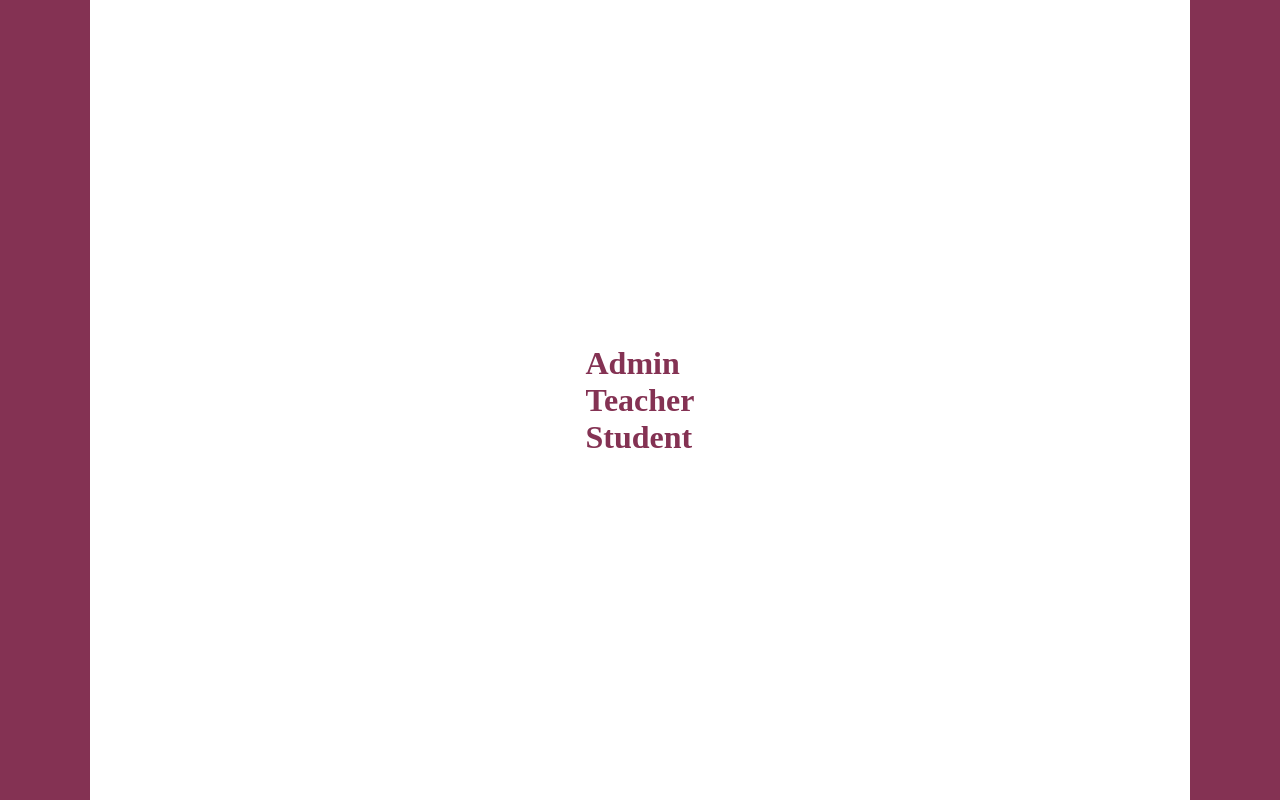
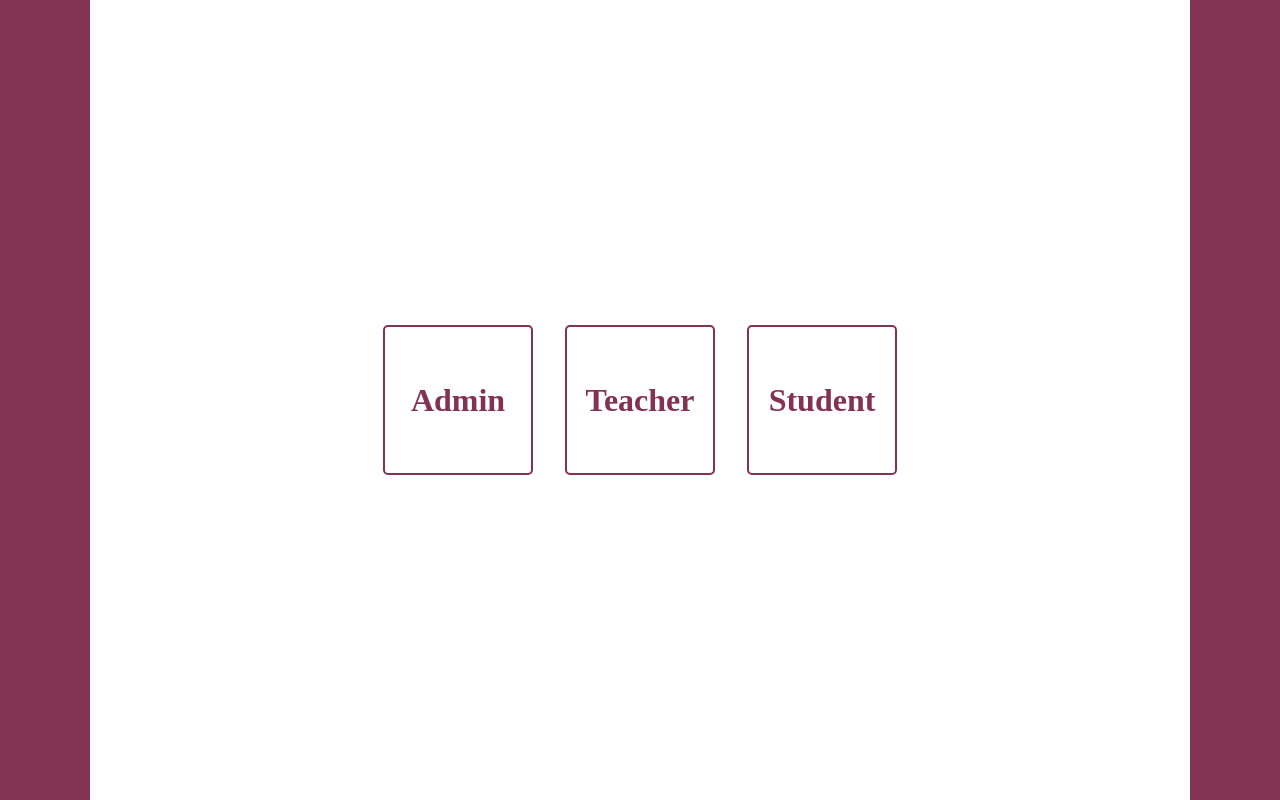
Before and after one commit to arefin-aareef/portal, a plain HTML site: page index.html in a window 1280 px wide. Drawn offline with Linux system fonts and the light colour scheme.

Commit message:
class name  modified

```diff
--- a/index.html
+++ b/index.html
@@ -9,19 +9,19 @@
     </head>
 
     <body>
-        <div class="start-menu center">
+        <div class="start_menu center">
             <a href="login.html">
-                <div class="start-menu-item">
+                <div class="start_menu_item">
                     <h1>Admin</h1>
                 </div>
             </a>
             <a href="login.html">
-                <div class="start-menu-item">
+                <div class="start_menu_item">
                     <h1>Teacher</h1>
                 </div>
             </a>
             <a href="login.html">
-                <div class="start-menu-item">
+                <div class="start_menu_item">
                     <h1>Student</h1>
                 </div>
             </a>
```
